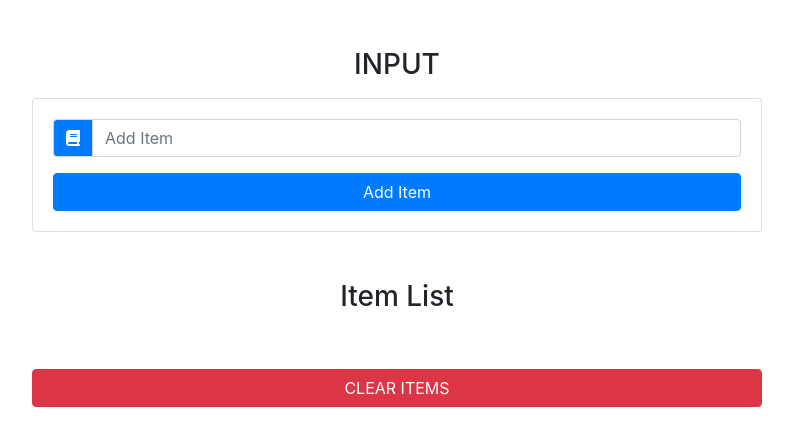
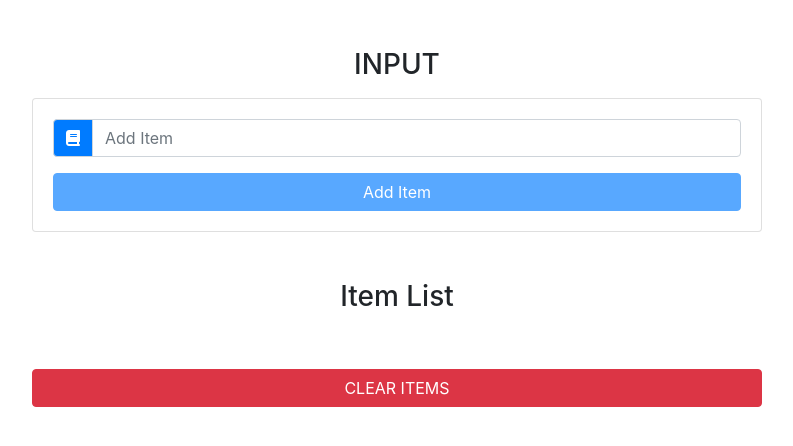
Before and after one commit to sumahs/react-add-delete-update-item, a React (Create React App) app: page / in a window 1280 px wide. Shown: the top 446 px of the page, without its empty margins (53-846 px from the left). Built offline with nearby package versions, Linux system fonts and the light colour scheme.

Commit message:
edit and bug fix

```diff
--- a/src/App.js
+++ b/src/App.js
@@ -29,7 +29,7 @@ class App extends Component{
     this.setState({
       items:updatedItems,
       item: '',
-      id: uuidv4,
+      id: uuidv4(),
       editItem: false
     }
     );
@@ -47,8 +47,17 @@ class App extends Component{
       items:filtedItems
     })
   }
-  handleEdit =(id) =>{
-    console.log(`handle edit ${id}`);
+  handleEdit = (id,title) =>{
+    const filtedItem = this.state.items.filter(
+      item=> item.id !== id);
+    const selectedItem = this.state.items.filter(
+      item=> item.id === id);
+    this.setState({
+      items: filtedItem,
+      item: selectedItem[0].title, //{title:selectedItem.title||''}, //selectedItem.title||'',
+      id:id,
+      editItem:true
+    })
   }
     render(){
       return (
@@ -58,7 +67,7 @@ class App extends Component{
               <h3 className="text-capitalize text-center">
                 INPUT
               </h3>
-              <ItemInput item={this.state.item}
+              <ItemInput item={this.state.item ||''}
                 handleChange={this.handleChange}
                 handleSubmit={this.handleSubmit}
                 editItem={this.editItem}/>
--- a/src/component/ItemInput.js
+++ b/src/component/ItemInput.js
@@ -12,13 +12,18 @@ export default class ItemInput extends Component{
                                 <i className="fas fa-book"></i>
                             </div>
                         </div>
-                        <input type="text" className="form-control text-capitalize"
+                        <input type="text"
+                            className="form-control text-capitalize"
                             placeholder="add item"
                             value={item}
                             onChange={handleChange}/>
                     </div>
-                    <button type="submit" className="btn btn-block btn-primary mt-3">
-                        Add Item
+                    <button type="submit"
+                        disabled={item ? false :true}
+                        className={editItem
+                            ?"btn btn-block btn-success mt-3"
+                            :"btn btn-block btn-primary mt-3"}>
+                        {editItem ?"Edit Item":"Add Item"}
                     </button>
                 </form>
             </div>
--- a/src/component/ItemList.js
+++ b/src/component/ItemList.js
@@ -9,7 +9,7 @@ export default class ItemList extends Component{
                 <h3 className="text-capitalize text-center">Item List</h3>
                 {items.map((item, id) =>{
                     return(
-                        <Items key={id}
+                        <Items key={item.id}
                             title={item.title}
                             handleDelete={()=>handleDelete(item.id)}
                             handleEdit={()=>{handleEdit(item.id)}}
```
